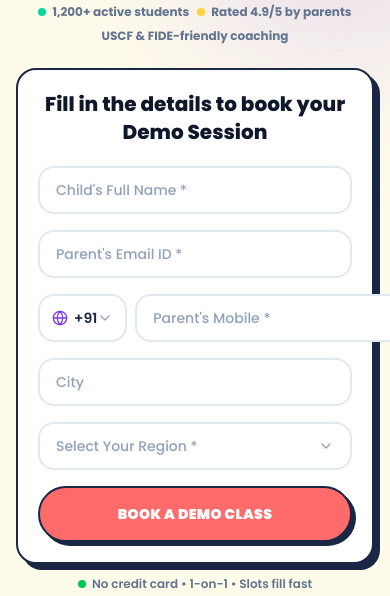
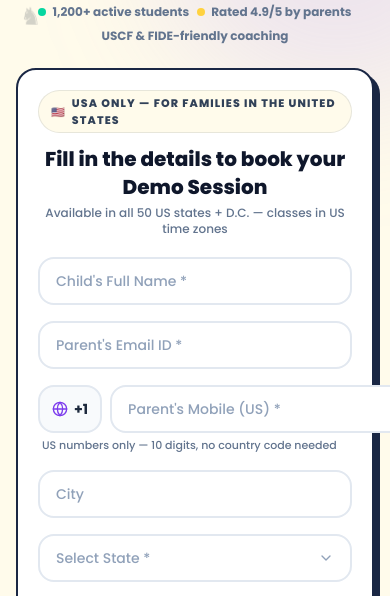
Before and after one commit to nomiris-growth/chesskidsnation, a Next.js app: page / in a window 390 px wide. Shown: the part 771-1367 px from the top of the page. Built offline with nearby package versions, Linux system fonts and the light colour scheme.

Commit message:
feat: make demo form USA-only
- lock country code to +1 USA (remove multi-country dropdown)
- replace Region selector with US State dropdown (50 states + DC)
- enforce 10-digit US mobile validation
- add USA-only badge and subtitle for Google Ads campaign

```diff
--- a/src/components/landing/demo-form.tsx
+++ b/src/components/landing/demo-form.tsx
@@ -3,20 +3,63 @@
 import { useState } from "react";
 import { ChevronDown, Globe, Loader2, CheckCircle2 } from "lucide-react";
 
-const countryCodes = [
-  { code: "+91", label: "India (+91)" },
-  { code: "+1", label: "USA (+1)" },
-  { code: "+61", label: "Australia (+61)" },
-  { code: "+65", label: "Singapore (+65)" },
-  { code: "+44", label: "UK (+44)" },
-  { code: "+971", label: "UAE (+971)" },
+const USA_COUNTRY = { code: "+1", label: "USA (+1)" };
+
+const US_STATES = [
+  "Alabama",
+  "Alaska",
+  "Arizona",
+  "Arkansas",
+  "California",
+  "Colorado",
+  "Connecticut",
+  "Delaware",
+  "Florida",
+  "Georgia",
+  "Hawaii",
+  "Idaho",
+  "Illinois",
+  "Indiana",
+  "Iowa",
+  "Kansas",
+  "Kentucky",
+  "Louisiana",
+  "Maine",
+  "Maryland",
+  "Massachusetts",
+  "Michigan",
+  "Minnesota",
+  "Mississippi",
+  "Missouri",
+  "Montana",
+  "Nebraska",
+  "Nevada",
+  "New Hampshire",
+  "New Jersey",
+  "New Mexico",
+  "New York",
+  "North Carolina",
+  "North Dakota",
+  "Ohio",
+  "Oklahoma",
+  "Oregon",
+  "Pennsylvania",
+  "Rhode Island",
+  "South Carolina",
+  "South Dakota",
+  "Tennessee",
+  "Texas",
+  "Utah",
+  "Vermont",
+  "Virginia",
+  "Washington",
+  "West Virginia",
+  "Wisconsin",
+  "Wyoming",
+  "District of Columbia",
 ];
 
-const regions = ["India", "USA", "Australia", "Singapore", "UK", "UAE", "Other Countries"];
-
 export function DemoForm() {
-  const [countryOpen, setCountryOpen] = useState(false);
-  const [country, setCountry] = useState(countryCodes[0]);
   const [region, setRegion] = useState("");
   const [regionOpen, setRegionOpen] = useState(false);
   const [submitting, setSubmitting] = useState(false);
@@ -31,8 +74,10 @@ export function DemoForm() {
     const e: Record<string, string> = {};
     if (!name.trim()) e.name = "Child's name is required";
     if (!email.trim() || !/^[^\s@]+@[^\s@]+\.[^\s@]+$/.test(email)) e.email = "Valid email is required";
+    const digits = phone.replace(/\D/g, "");
     if (!phone.trim()) e.phone = "Mobile number is required";
-    if (!region) e.region = "Please select your region";
+    else if (digits.length !== 10) e.phone = "Enter a valid 10-digit US mobile number";
+    if (!region) e.region = "Please select your state";
     setErrors(e);
     return Object.keys(e).length === 0;
   };
@@ -71,13 +116,18 @@ export function DemoForm() {
   }
 
   return (
-    <div
-      id="book-demo"
-      className="kid-card p-5 sm:p-7"
-    >
+    <div id="book-demo" className="kid-card p-5 sm:p-7">
+      <div className="flex justify-center">
+        <div className="mb-3 inline-flex items-center gap-1.5 rounded-full border border-[#1A2744]/10 bg-[#FFFBEB] px-3 py-1 text-[11px] font-extrabold uppercase tracking-widest text-slate-700">
+          <span aria-hidden>🇺🇸</span> USA only — For families in the United States
+        </div>
+      </div>
       <h3 className="text-center text-xl font-extrabold text-slate-900 sm:text-2xl">
         Fill in the details to book your Demo Session
       </h3>
+      <p className="mt-1 text-center text-xs font-medium text-slate-500">
+        Available in all 50 US states + D.C. — classes in US time zones
+      </p>
 
       <form onSubmit={onSubmit} noValidate className="mt-5 space-y-4">
         {/* Child name */}
@@ -106,49 +156,32 @@ export function DemoForm() {
           {errors.email && <p className="mt-1 px-1 text-xs font-semibold text-red-500">{errors.email}</p>}
         </div>
 
-        {/* Phone + country code */}
+        {/* Phone — USA only (+1 fixed) */}
         <div>
           <div className="flex gap-2">
-            <div className="relative w-[38%] sm:w-[36%]">
-              <button
-                type="button"
-                onClick={() => setCountryOpen((v) => !v)}
-                className="flex w-full items-center justify-between rounded-2xl border-2 border-slate-200 bg-white px-3 py-3 text-sm font-semibold text-slate-800 focus:border-[#7C3AED] focus:outline-none"
-              >
-                <span className="flex items-center gap-1.5">
-                  <Globe className="h-4 w-4 text-[#7C3AED]" />
-                  <span className="truncate">{country.code}</span>
-                </span>
-                <ChevronDown className={`h-4 w-4 shrink-0 text-slate-400 transition-transform ${countryOpen ? "rotate-180" : ""}`} />
-              </button>
-              {countryOpen && (
-                <div className="absolute left-0 right-0 top-full z-30 mt-1 max-h-56 overflow-y-auto rounded-xl border-2 border-slate-900 bg-white p-1 shadow-[4px_4px_0_#1A2744]">
-                  {countryCodes.map((c) => (
-                    <button
-                      key={c.code}
-                      type="button"
-                      onClick={() => {
-                        setCountry(c);
-                        setCountryOpen(false);
-                      }}
-                      className="block w-full rounded-lg px-3 py-2 text-left text-[13px] font-medium text-slate-700 hover:bg-[#FFFBEB]"
-                    >
-                      {c.label}
-                    </button>
-                  ))}
-                </div>
-              )}
+            <div className="flex w-[38%] sm:w-[30%] items-center justify-center gap-1.5 rounded-2xl border-2 border-slate-200 bg-slate-50 px-3 py-3 text-sm font-bold text-slate-800">
+              <Globe className="h-4 w-4 text-[#7C3AED]" />
+              <span>{USA_COUNTRY.code}</span>
+              <span className="hidden sm:inline text-xs font-semibold text-slate-500">USA</span>
             </div>
             <input
               value={phone}
-              onChange={(e) => setPhone(e.target.value)}
+              onChange={(e) => {
+                // allow only digits, format-friendly but store raw; limit to 10 digits
+                const digits = e.target.value.replace(/\D/g, "").slice(0, 10);
+                // keep simple: store digits, display as entered digits (or formatted)
+                setPhone(digits);
+                if (errors.phone) setErrors((p) => ({ ...p, phone: "" }));
+              }}
               type="tel"
-              placeholder="Parent's Mobile *"
+              inputMode="numeric"
+              placeholder="Parent's Mobile (US) *"
               aria-invalid={!!errors.phone}
               className={`flex-1 rounded-2xl border-2 bg-white px-4 py-3 text-sm font-medium text-slate-900 placeholder:text-slate-400 focus:outline-none focus:ring-2 ${errors.phone ? "border-red-400 focus:border-red-400 focus:ring-red-100" : "border-slate-200 focus:border-[#7C3AED] focus:ring-[#FFD23F]/40"}`}
             />
           </div>
           {errors.phone && <p className="mt-1 px-1 text-xs font-semibold text-red-500">{errors.phone}</p>}
+          <p className="mt-1 px-1 text-[11px] font-medium text-slate-500">US numbers only — 10 digits, no country code needed</p>
         </div>
 
         {/* City */}
@@ -160,7 +193,7 @@ export function DemoForm() {
           className="w-full rounded-2xl border-2 border-slate-200 bg-white px-4 py-3 text-sm font-medium text-slate-900 placeholder:text-slate-400 focus:border-[#7C3AED] focus:outline-none focus:ring-2 focus:ring-[#FFD23F]/40"
         />
 
-        {/* Region */}
+        {/* State — USA only */}
         <div>
           <button
             type="button"
@@ -168,13 +201,13 @@ export function DemoForm() {
             aria-invalid={!!errors.region}
             className={`flex w-full items-center justify-between rounded-2xl border-2 bg-white px-4 py-3 text-sm font-medium focus:outline-none focus:ring-2 ${errors.region ? "border-red-400 focus:border-red-400 focus:ring-red-100 text-slate-900" : "border-slate-200 focus:border-[#7C3AED] focus:ring-[#FFD23F]/40"}`}
           >
-            <span className={region ? "text-slate-900" : "text-slate-400"}>{region || "Select Your Region *"}</span>
+            <span className={region ? "text-slate-900" : "text-slate-400"}>{region || "Select State *"}</span>
             <ChevronDown className={`h-4 w-4 text-slate-400 transition-transform ${regionOpen ? "rotate-180" : ""}`} />
           </button>
           {errors.region && <p className="mt-1 px-1 text-xs font-semibold text-red-500">{errors.region}</p>}
           {regionOpen && (
             <div className="mt-1 max-h-56 overflow-y-auto rounded-xl border-2 border-slate-900 bg-white p-1 shadow-[4px_4px_0_#1A2744]">
-              {regions.map((r) => (
+              {US_STATES.map((r) => (
                 <button
                   key={r}
                   type="button"
```
